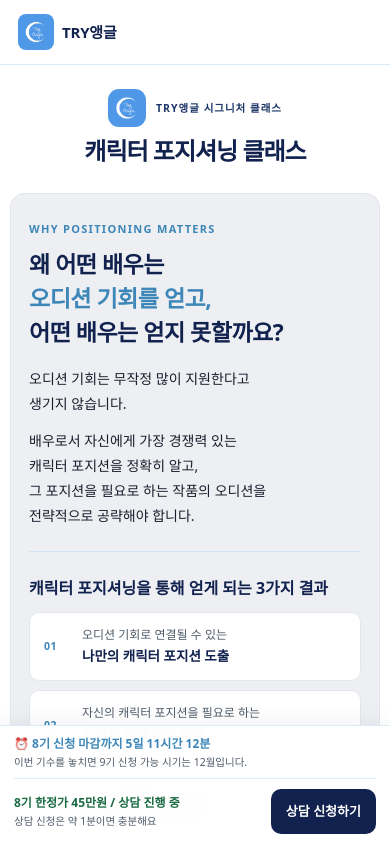
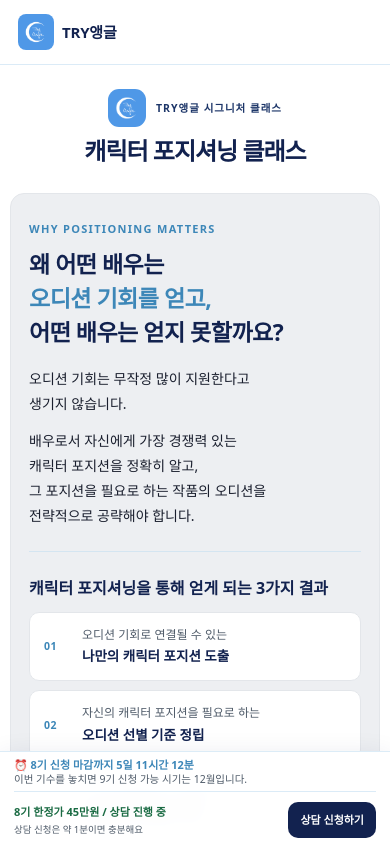
Before and after one commit to tkddnjs2959-lab/tryangle-homepage, a Next.js app: page / in a window 390 px wide. Shown: the top 844 px of the page. Built offline with nearby package versions, Linux system fonts and the light colour scheme; no server answers.

Commit message:
reduce mobile sticky CTA height

```diff
--- a/src/app/ConsultationCta.module.css
+++ b/src/app/ConsultationCta.module.css
@@ -112,7 +112,7 @@
     flex-wrap: wrap;
     justify-content: space-between;
     gap: 10px;
-    padding: 10px 14px calc(10px + env(safe-area-inset-bottom));
+    padding: 6px 14px calc(6px + env(safe-area-inset-bottom));
     border-width: 1px 0 0;
     border-radius: 0;
   }
@@ -120,21 +120,21 @@
     display: grid;
     width: 100%;
     gap: 2px;
-    padding: 0 0 9px;
+    padding: 0 0 5px;
     border-bottom: 1px solid var(--sky-line);
     color: var(--sub);
     font-size: 10.5px;
-    line-height: 1.4;
+    line-height: 1.25;
   }
   .mobileDeadlineNotice strong {
     color: var(--sky-dot);
-    font-size: 12px;
+    font-size: 11px;
   }
-  .ctaCopy strong { font-size: 12px; }
-  .ctaCopy span { font-size: 10.5px; }
+  .ctaCopy strong { font-size: 11px; }
+  .ctaCopy span { font-size: 9.5px; }
   .desktopCtaCopy { display: none !important; }
   .mobileCtaCopy { display: block !important; }
-  .ctaButton { padding: 12px 15px; }
+  .ctaButton { padding: 9px 12px; font-size: 11px; }
   .backdrop { align-items: end; padding: 0; }
   .dialog { width: 100%; max-height: 94dvh; border-radius: 18px 18px 0 0; }
   .dialogHeader { padding: 20px 18px 14px; }
```
